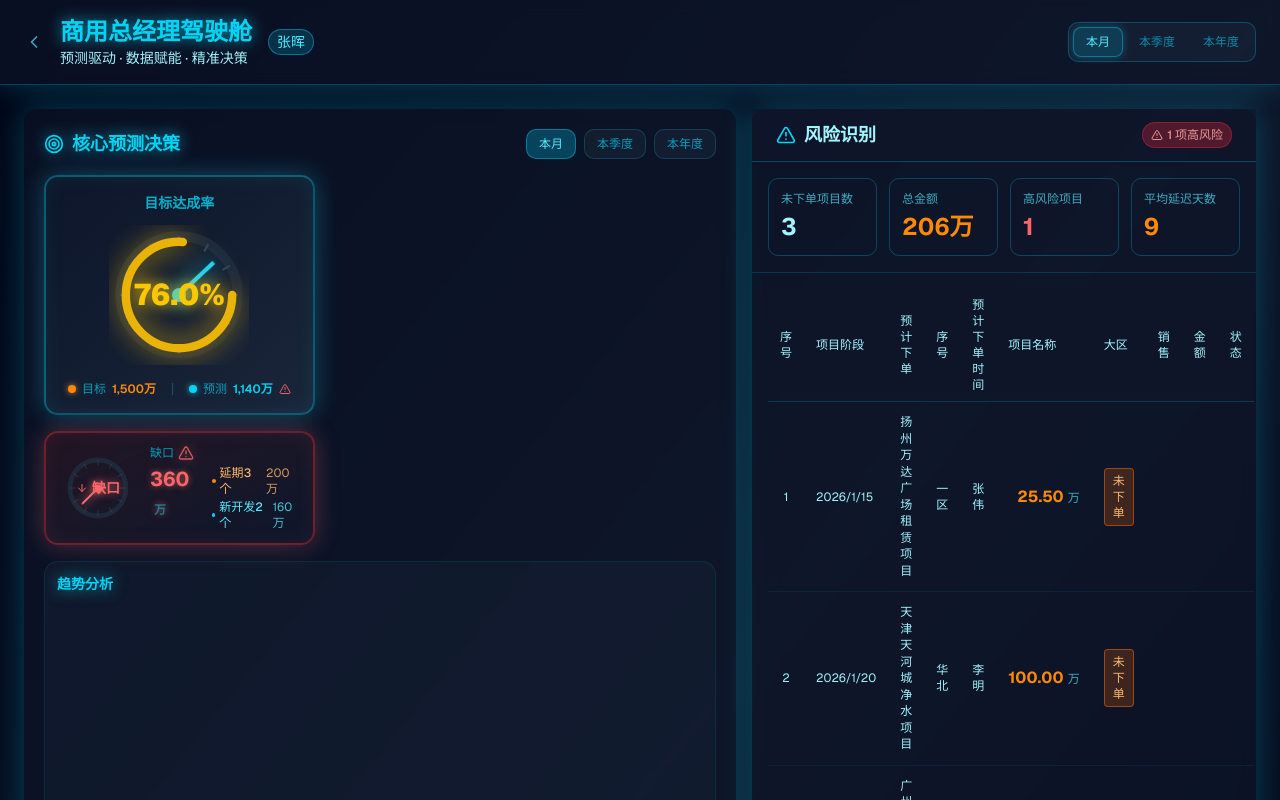
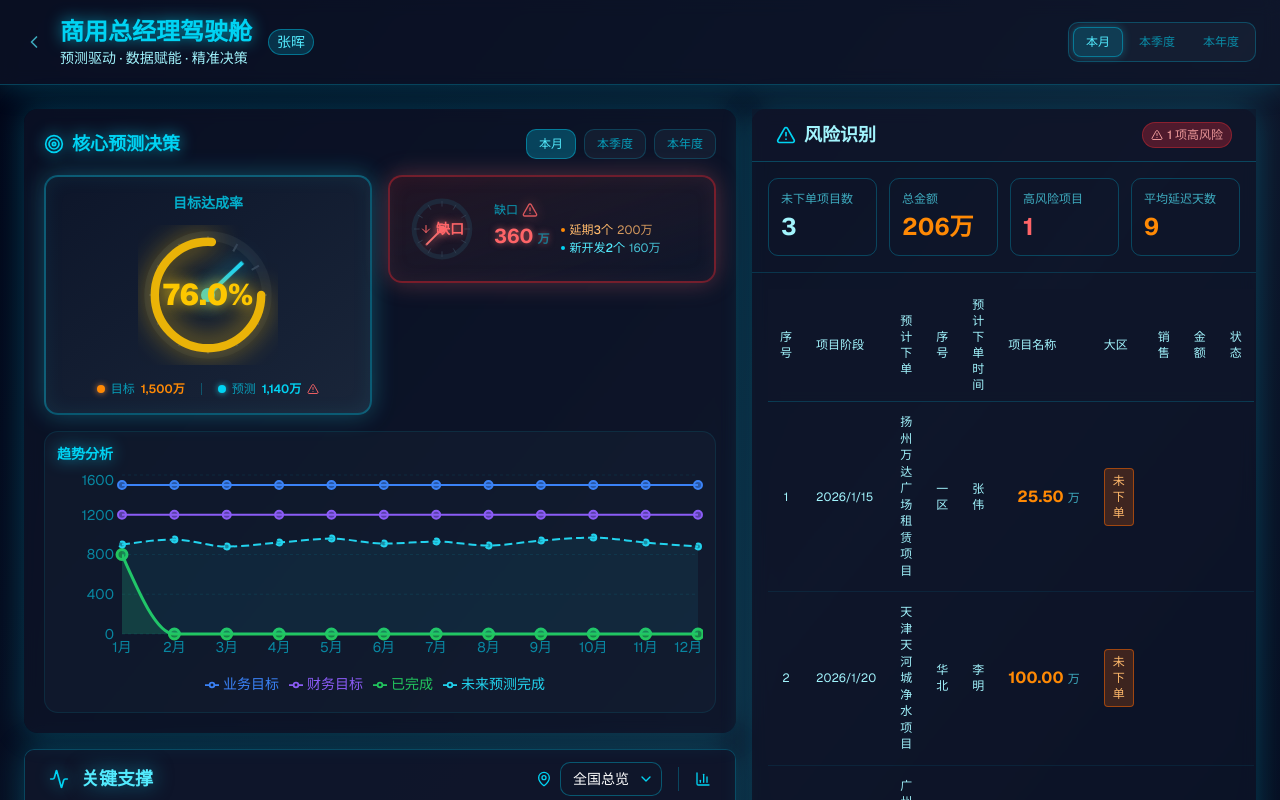
Before and after one commit to navylee1990/coze_jsc, a Next.js app: page /gm in a window 1280 px wide. Shown: the top 800 px of the page. Built offline with nearby package versions, Linux system fonts and the light colour scheme.

Commit message:
fix: 修复文件结构损坏并恢复到正常版本

```diff
--- a/src/app/gm/page.tsx
+++ b/src/app/gm/page.tsx
@@ -658,10 +658,8 @@ export default function GMDashboard() {
                 </div>
               </div>
 
-              {/* 核心数据展示 - 左右两列布局 */}
-              <div className="grid grid-cols-1 lg:grid-cols-12 gap-3 sm:gap-4 mb-4">
-                {/* 左侧：目标达成率 (5/12 ≈ 41.67%) */}
-                <div className="lg:col-span-5 space-y-3 sm:space-y-4">
+              {/* 核心数据展示 - 汽车仪表盘样式 */}
+              <div className="grid grid-cols-2 gap-3 sm:gap-4 mb-4">
                 {/* 仪表盘1 - 达成率 */}
                 <div className="relative">
                   <div
@@ -929,16 +927,13 @@ export default function GMDashboard() {
                   </div>
                 </div>
               </div>
-                </div>
 
-                {/* 右侧：趋势分析 (7/12 ≈ 58.33%) */}
-                <div className="lg:col-span-7">
               {/* 趋势图表 */}
-              <div className="bg-slate-800/30 rounded-xl p-2.5 sm:p-3 border border-cyan-400/10 h-full flex flex-col">
+              <div className="bg-slate-800/30 rounded-xl p-2.5 sm:p-3 border border-cyan-400/10">
                 <div className="mb-1.5">
                   <h4 className={`text-xs sm:text-sm font-semibold ${DASHBOARD_STYLES.neon}`}>趋势分析</h4>
                 </div>
-                <div className="flex-1" style={{ minHeight: '280px' }}>
+                <div style={{ height: '230px' }}>
                   <ResponsiveContainer width="100%" height="100%">
                     <AreaChart data={forecastTrendData}>
                       <CartesianGrid strokeDasharray="3 3" stroke="rgba(6,182,212,0.1)" vertical={false} />
@@ -1020,7 +1015,6 @@ export default function GMDashboard() {
                   </ResponsiveContainer>
                 </div>
               </div>
-                </div>
             </div>
 
             {/* 未来支撑充分性面板 */}
```
